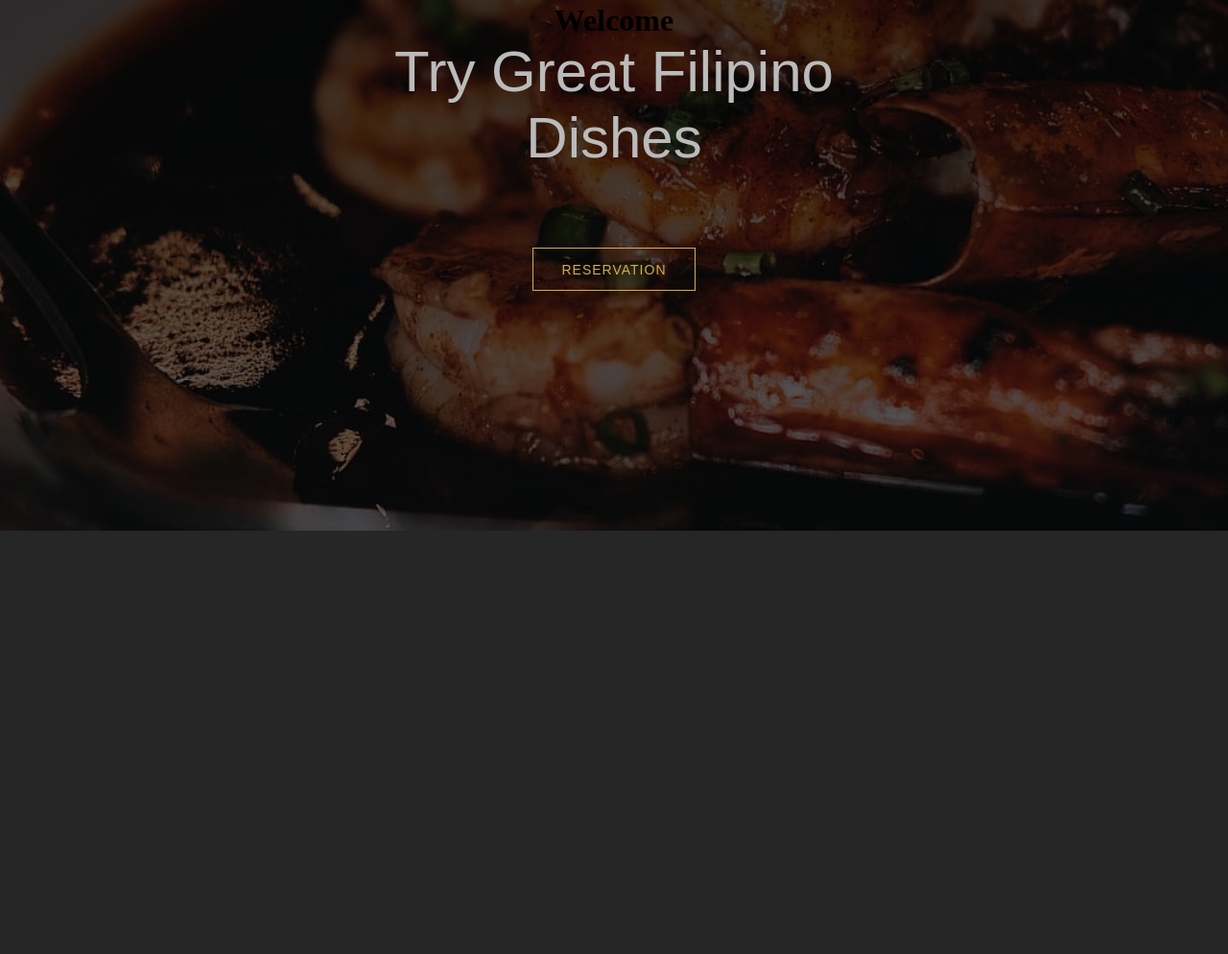
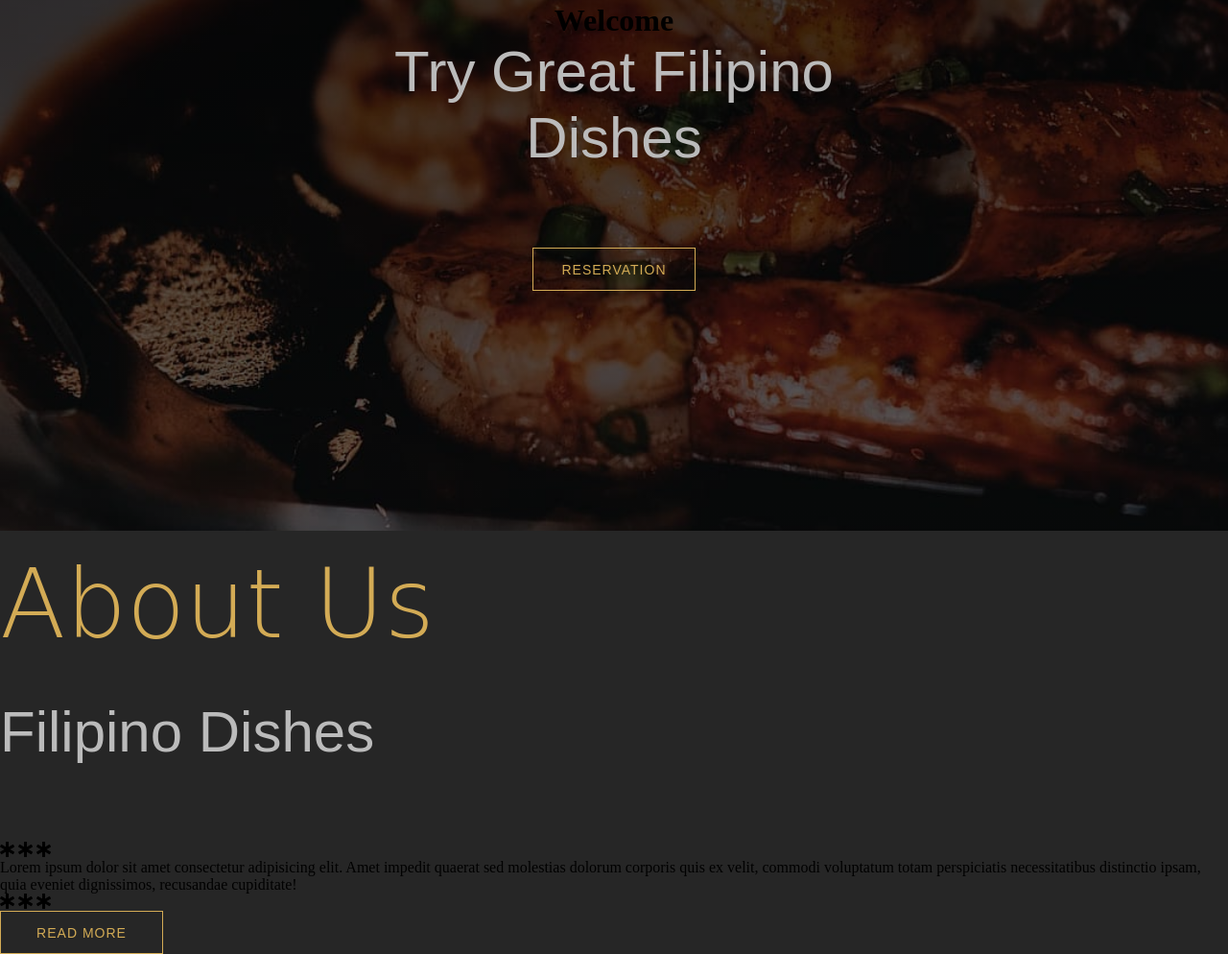
Before and after one commit to Brienyll/Locavore-cl, a website: page index.html in a window 1280 px wide. Shown: the part 247-1241 px from the top of the page at 96% size. Before the commit the page ends 800 px from the top, so only its background shows below. Drawn offline with Linux system fonts and the light colour scheme.

Commit message:
created structure of about us section

```diff
--- a/index.html
+++ b/index.html
@@ -29,5 +29,32 @@
     </div>
   </header>
   <!--End of Header-->
+
+  <!--  About Us -->
+  <section class="about-us">
+    <div class="about-us-left">
+      <img src="" alt="">
+    </div>
+    <div class="about-us-right">
+      <h1 class="main-heading">About Us</h1>
+      <h3 class="sub-heading">Filipino Dishes</h3>
+      <div class="stars">
+        <i class="fas fa-star-of-life star"></i>
+        <i class="fas fa-star-of-life star"></i>
+        <i class="fas fa-star-of-life star"></i>
+      </div>
+      <p class="description">Lorem ipsum dolor sit amet consectetur
+         adipisicing elit. Amet impedit quaerat sed molestias
+          dolorum corporis quis ex velit, commodi voluptatum totam perspiciatis
+          necessitatibus distinctio ipsam, quia eveniet dignissimos, recusandae cupiditate!</p>
+      <div class="stars">
+        <i class="fas fa-star-of-life star"></i>
+        <i class="fas fa-star-of-life star"></i>
+        <i class="fas fa-star-of-life star"></i>
+      </div>
+      <button type='button' class='main-btn'>Read More</button>
+    </div>
+  </section>
+  <!-- End of About Us-->
 </body>
 </html>
```
